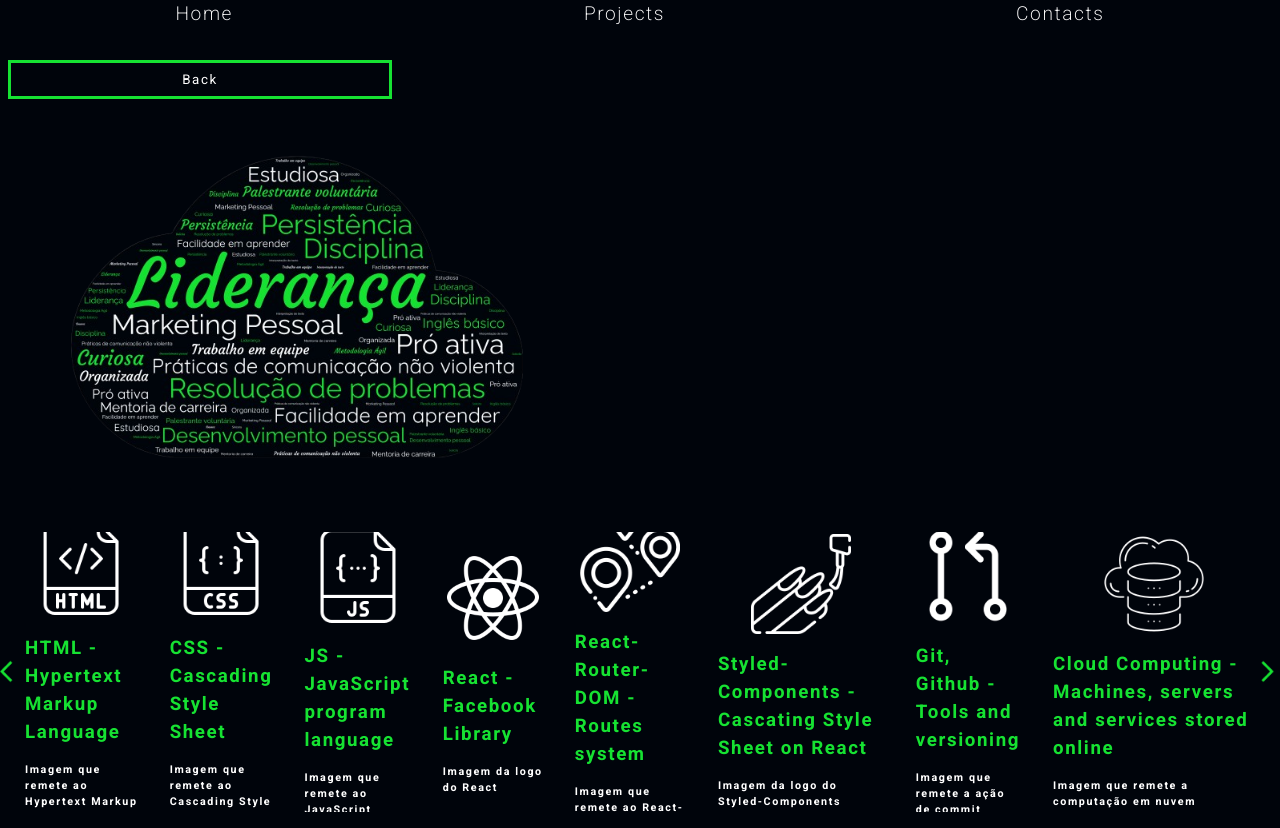
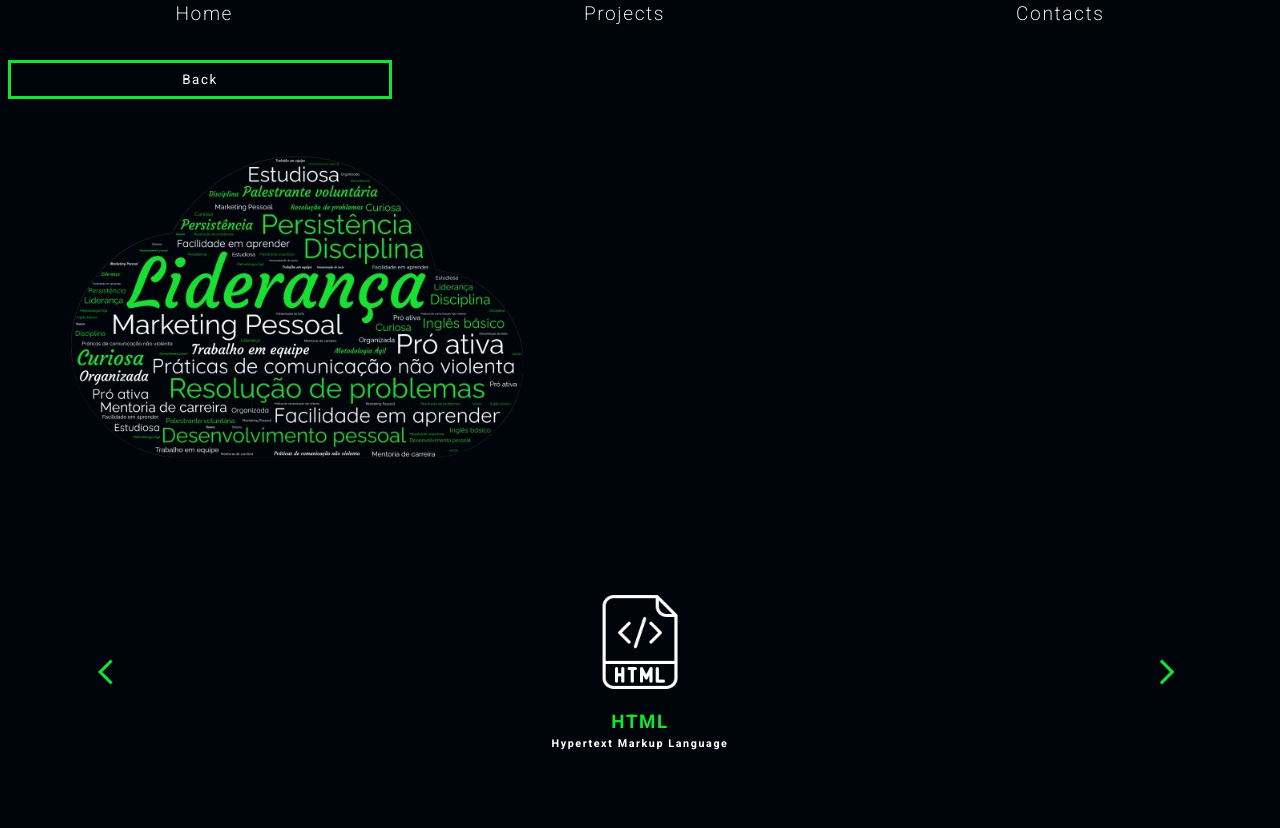
Before and after one commit to lolimamota/PortfiolioDoisPontoZero, a React (Vite) app in the folder portfolio/: page /SkillsAndTools in a window 1280 px wide. Built offline with nearby package versions, Linux system fonts and the light colour scheme.

Commit message:
Tentando acertar o translate

```diff
--- a/portfolio/src/Components/Home/Card.jsx
+++ b/portfolio/src/Components/Home/Card.jsx
@@ -14,20 +14,25 @@ const Section = styled.section`
     img{
         width: 100px;
     };
-    h4{
+    h3, h6{
         text-align: center;
-    }
+    };
     .spanCard{
         color: #16e232;
+    };
+    div{
+        width: 80vw;
     }
 `;
 
-export default function Card({image, title, description}){
+export default function Card({image, title, acronym, description}){
     return(
         <Section>
             <img src={image} alt={title} />
-            <h3 className="spanCard">{title}</h3>
+            <div>
+            <h3 className="spanCard">{acronym}</h3>
             <h6>{description}</h6>
+            </div>
         </Section>
     )
 }
--- a/portfolio/src/Components/Home/SkillsAndTools.jsx
+++ b/portfolio/src/Components/Home/SkillsAndTools.jsx
@@ -24,14 +24,14 @@ function SkillsAndTools() {
   const handleClickMBACK = () => navigate(-1);
 
   const tools = [
-    { image:Html, altText: "Imagem que remete ao Hypertext Markup Language", title: "HTML - Hypertext Markup Language" },
-    { image:Css, altText: "Imagem que remete ao Cascading Style Sheet", title: "CSS - Cascading Style Sheet" },
-    { image:Js, altText: "Imagem que remete ao JavaScript", title: "JS - JavaScript program language" },
-    { image:ReactLogo, altText: "Imagem da logo do React", title: "React - Facebook Library" },
-    { image:Rote, altText: "Imagem que remete ao React-Router-Dom", title: "React-Router-DOM - Routes system" },
-    { image:StyledLogo, altText: "Imagem da logo do Styled-Components", title: "Styled-Components - Cascating Style Sheet on React" },
-    { image:Git, altText: "Imagem que remete a ação de commit", title: "Git, Github - Tools and versioning" },
-    { image:Cloud, altText: "Imagem que remete a computação em nuvem", title: "Cloud Computing - Machines, servers and services stored online" },
+    { image: Html, altText: "Imagem que remete ao Hypertext Markup Language", acronym: "HTML", title: "Hypertext Markup Language" },
+    { image: Css, altText: "Imagem que remete ao Cascading Style Sheet", acronym: "CSS", title: "Cascading Style Sheet" },
+    { image: Js, altText: "Imagem que remete ao JavaScript", acronym: "JS", title: "JavaScript program language" },
+    { image: ReactLogo, altText: "Imagem da logo do React", acronym: "REACT", title: "Facebook Library" },
+    { image: Rote, altText: "Imagem que remete ao React-Router-Dom", acronym: "REACT-ROUTER-DOM", title: "Routes system" },
+    { image: StyledLogo, altText: "Imagem da logo do Styled-Components", acronym: "STYLED-COMPONENTS", title: "Cascading Style Sheet on React" },
+    { image: Git, altText: "Imagem que remete a ação de commit", acronym: "GIT AND GITHUB", title: "Tools and versioning" },
+    { image: Cloud, altText: "Imagem que remete a computação em nuvem", acronym: "CLOUD COMPUTING", title: "Machines, servers and services stored online" },
   ]
 
   return (
@@ -41,13 +41,15 @@ function SkillsAndTools() {
         <img src={Wordmap} alt="Mapa com formato de nuvem contendo as palavras, Liderança, Pró ativa, Organizada, Metodologia Ágil, Persistência, Marketing Pessoal, Disciplina, Estudiosa, Curiosa, Facilidade em aprender, Desenvolvimento pessoal, Praticas de Comunicação não violenta, Resolução de problemas, Mentoria de carreira, Palestrante voluntária, Trabalho em equipe, Inglês básico, Interpretação de texto, Solícita e Sincera " />
       </S.DivSkills>
       <S.DivCarrousel>
-          <img src={Back} alt="seta de voltar ao anterior" onClick={(prevImage)=>{(prevImage + 1)}}/>
+        <img src={Back} alt="seta de voltar ao anterior" changediv="100"/>
+        <S.DivTV>
           <S.DivCard>
             {tools.map(card => (
-            <Card key={card.title} image={card.image} title={card.title} description={card.altText}/>
+              <Card key={card.title} image={card.image} title={card.altText} acronym={card.acronym} description={card.title} />
             ))}
           </S.DivCard>
-          <img src={Go} alt="seta de ir para o próximo" />
+        </S.DivTV>
+        <img src={Go} alt="seta de ir para o próximo" changediv="-100"/>
       </S.DivCarrousel>
 
 
--- a/portfolio/src/Components/Home/StyleHome.jsx
+++ b/portfolio/src/Components/Home/StyleHome.jsx
@@ -75,9 +75,6 @@ align-items: center;
 width: 100%;
 height: 40vh;
 color: #fff;
-img{
-    width: 25px;
-}
 `;
 
 export const SectionSkillAndTools = styled.section`
@@ -103,9 +100,12 @@ margin-left: .5rem;
 
 export const DivCard = styled.div`
 display: flex;
-justify-content:space-around;
-align-items:center;
-gap: 2rem;
+transform: translateX(${props => props.changediv}%
+);
+`;
+
+export const DivTV = styled.div`
 overflow: hidden;
-flex-direction: row;
+width: 80%;
+/* background-color: ${props => props.$test}; */
 `;
```
Lines whose indentation alone changed are shown as unchanged.
